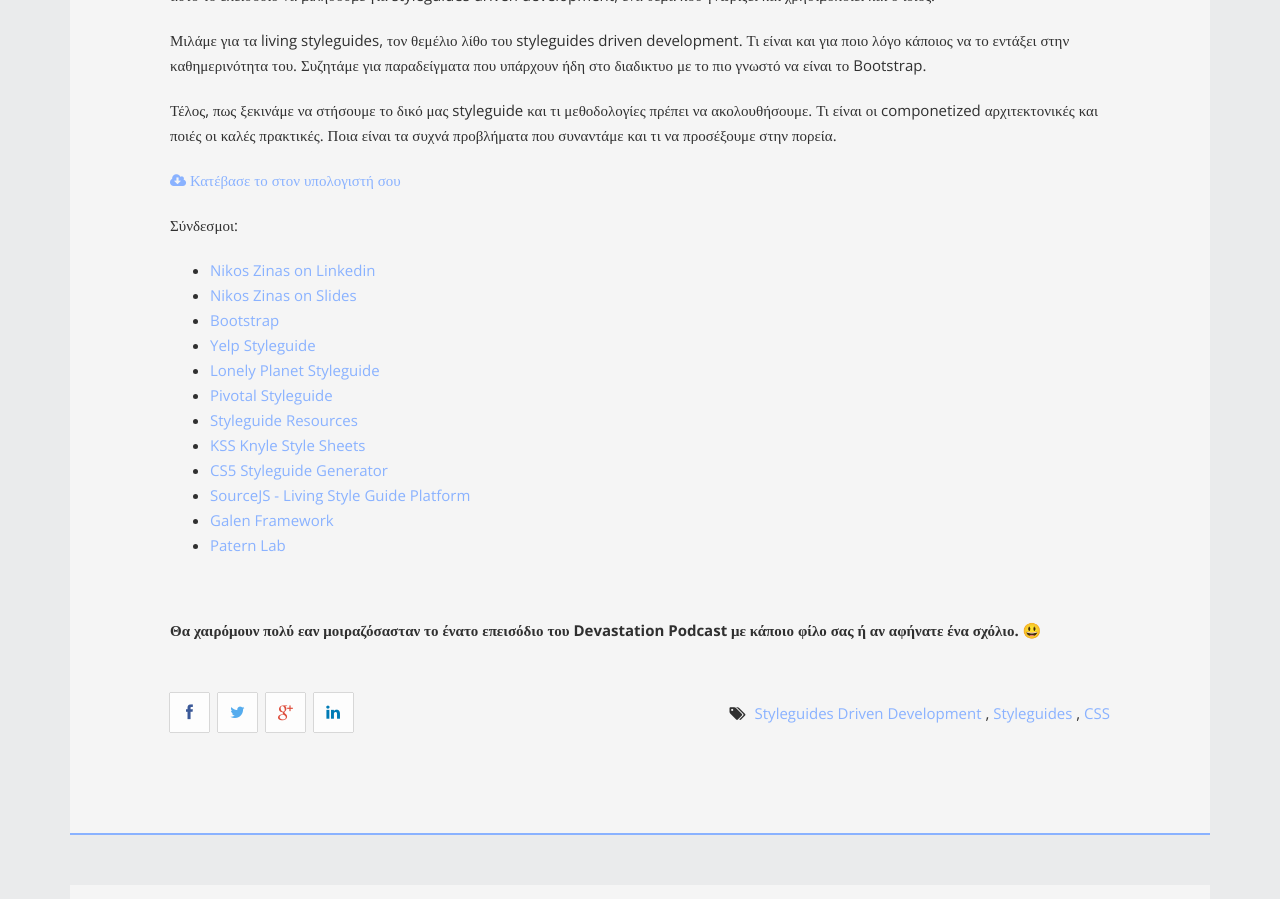
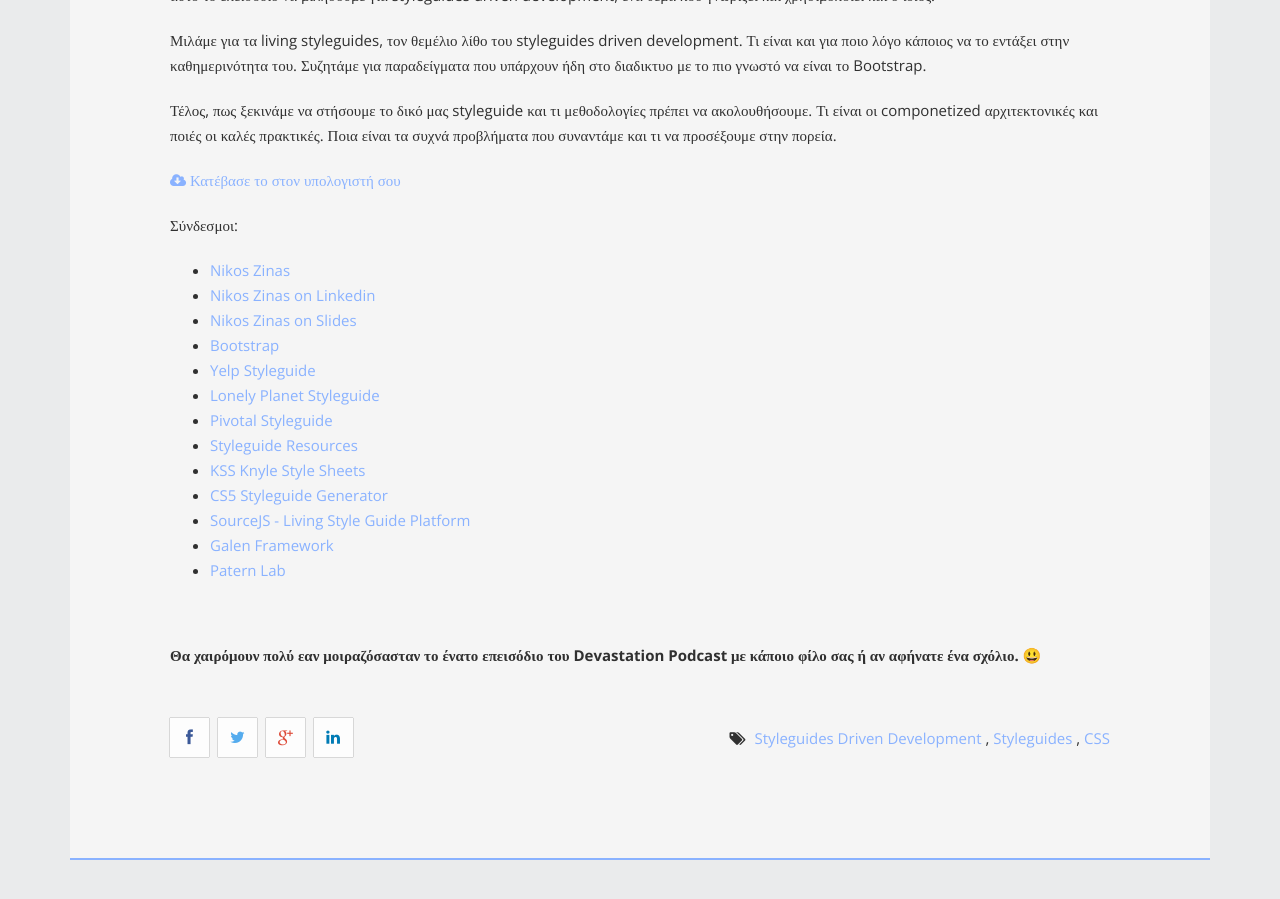
Before and after one commit to kbariotis/devastation-podcast, a Jekyll site: the page built from _posts/2016-11-15-ep9-Nikos-Zinas.markdown, in a window 1280 px wide and 900 px high, scrolled down 764 px. Built offline with Jekyll 4.4.1, drawn with Linux system fonts in a browser that asks for light colours; Markdown is read by kramdown in place of the engine named in the settings; comment, search, counter and statistics services are not loaded.

Commit message:
add zinas homepage

```diff
--- a/_posts/2016-11-15-ep9-Nikos-Zinas.markdown
+++ b/_posts/2016-11-15-ep9-Nikos-Zinas.markdown
@@ -33,6 +33,7 @@
 
 Σύνδεσμοι:
 
+* <a href="http://zin.as/" target="_blank">Nikos Zinas</a>
 * <a href="https://gr.linkedin.com/in/zinas" target="_blank">Nikos Zinas on Linkedin</a>
 * <a href="http://slides.com/nikoszinas/" target="_blank">Nikos Zinas on Slides</a>
 * <a href="http://getbootstrap.com" target="_blank">Bootstrap</a>
```
